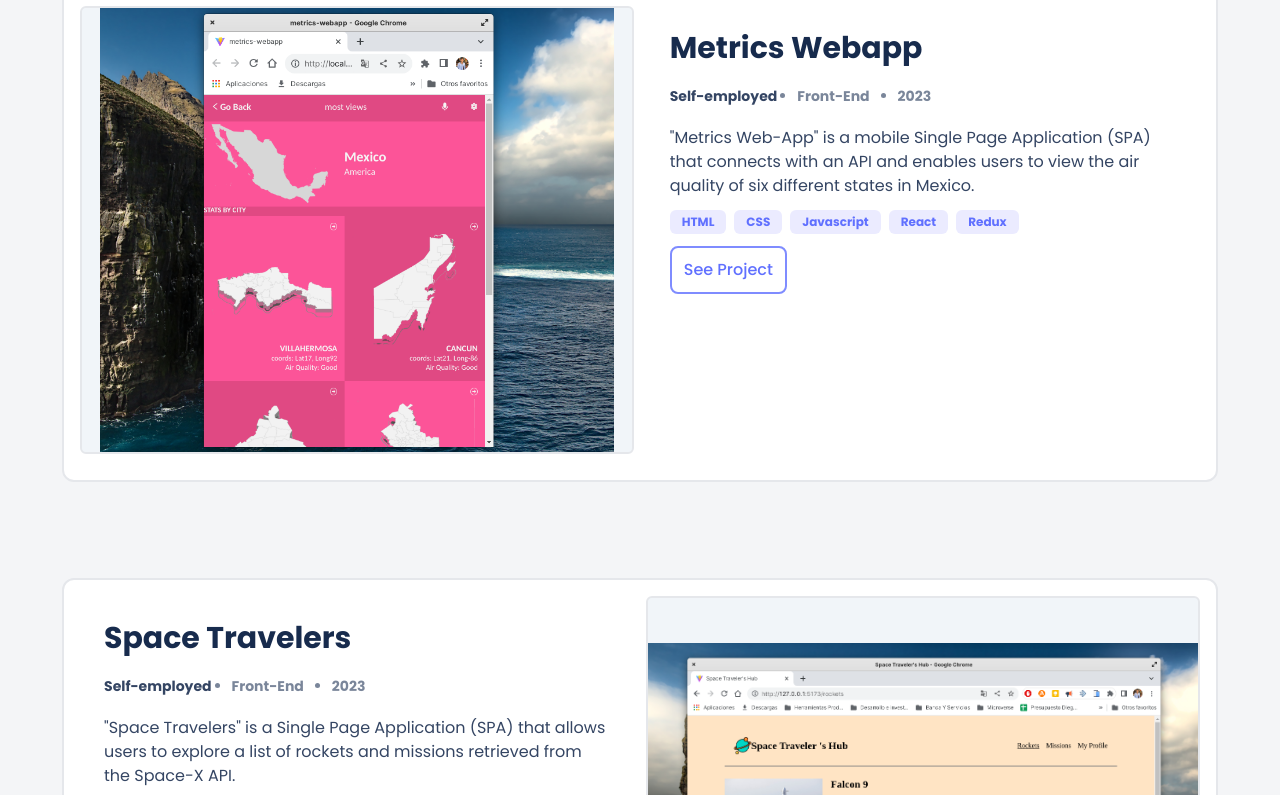
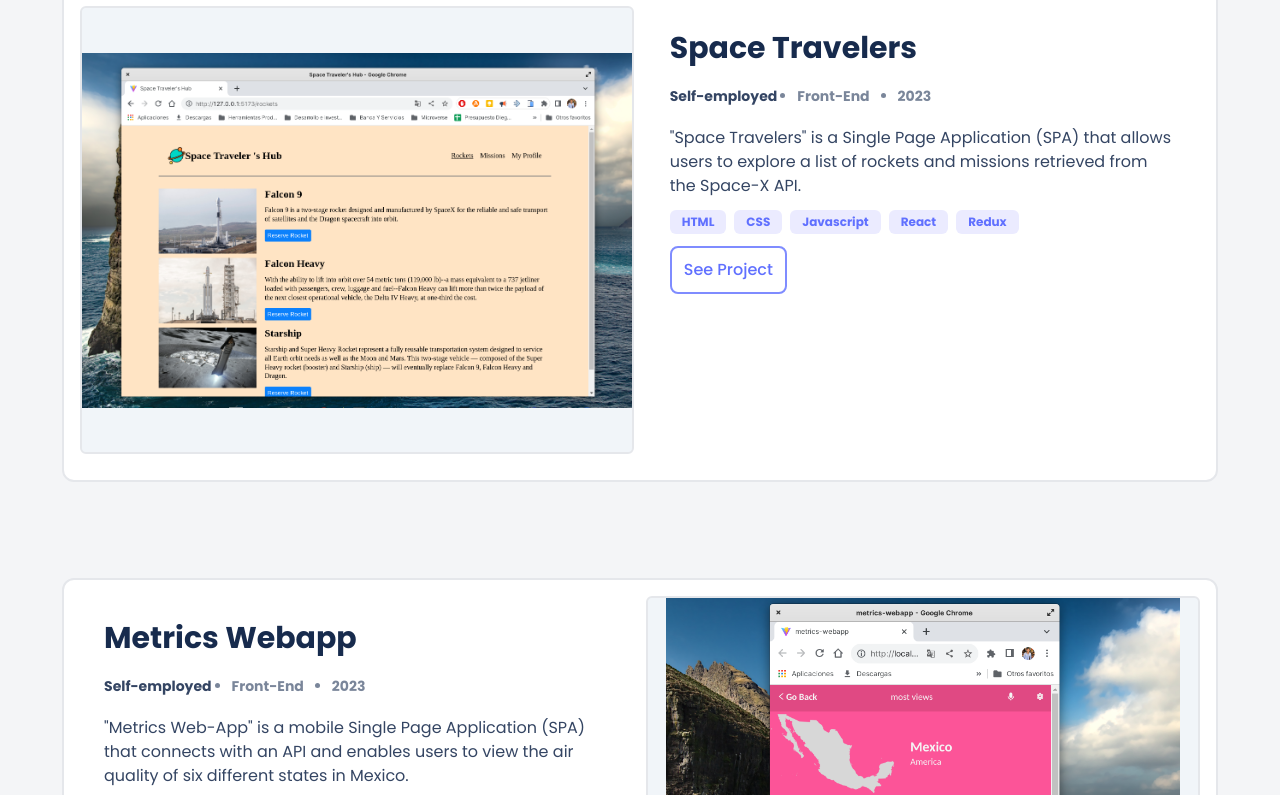
Before and after one commit to Diegogagan2587/Diegogagan2587.github.io, a React (Vite) app: page / in a window 1280 px wide. Shown: the part 3285-4080 px from the top of the page. Built offline with nearby package versions, Linux system fonts and the light colour scheme.

Commit message:
Reorder projects, fix broken link

```diff
--- a/src/data/projects.js
+++ b/src/data/projects.js
@@ -99,23 +99,6 @@ const projects = [
     technologies: ['Ruby', 'JSON', 'RSpec'],
   },
   {
-    name: 'Metrics Webapp',
-    description:
-      '"Metrics Web-App" is a mobile Single Page Application (SPA) that connects with an API and enables users to view the air quality of six different states in Mexico.',
-    descriptionDesk:
-      '"Metrics Web-App" is a mobile Single Page Application (SPA) that connects with an API and enables users to view the air quality of six different states in Mexico. Users can customize the number of cities (up to six), click on a state to explore more metrics, and easily return to the main page. Built with JavaScript, React, HTML5, and CSS3.',
-    img: imgMetricsWebApp,
-    technologies: ['HTML', 'CSS', 'Javascript', 'React', 'Redux'],
-    liveVersion: 'https://diegogagan2587.github.io/metrics-webapp/',
-    source: 'https://github.com/Diegogagan2587/metrics-webapp',
-
-    imgDesk: '/assets/img/projects/metrics-web-app.png',
-    imgPopMobile: '/assets/img/projects/metrics-web-app.png',
-    company: 'Self-employed',
-    typeOfDev: 'Front-End',
-    date: '2023',
-  },
-  {
     name: 'Space Travelers',
     description:
       '"Space Travelers" is a Single Page Application (SPA) that allows users to explore a list of rockets and missions retrieved from the Space-X API.',
@@ -130,6 +113,23 @@ const projects = [
 
     imgDesk: '/assets/img/projects/space-travelers-hub.png',
     imgPopMobile: '/assets/img/projects/capstone-projeect-1.png',
+    company: 'Self-employed',
+    typeOfDev: 'Front-End',
+    date: '2023',
+  },
+  {
+    name: 'Metrics Webapp',
+    description:
+      '"Metrics Web-App" is a mobile Single Page Application (SPA) that connects with an API and enables users to view the air quality of six different states in Mexico.',
+    descriptionDesk:
+      '"Metrics Web-App" is a mobile Single Page Application (SPA) that connects with an API and enables users to view the air quality of six different states in Mexico. Users can customize the number of cities (up to six), click on a state to explore more metrics, and easily return to the main page. Built with JavaScript, React, HTML5, and CSS3.',
+    img: imgMetricsWebApp,
+    technologies: ['HTML', 'CSS', 'Javascript', 'React', 'Redux'],
+    liveVersion: 'https://diegogagan2587.github.io/metrics-webapp/',
+    source: 'https://github.com/Diegogagan2587/metrics-webapp',
+
+    imgDesk: '/assets/img/projects/metrics-web-app.png',
+    imgPopMobile: '/assets/img/projects/metrics-web-app.png',
     company: 'Self-employed',
     typeOfDev: 'Front-End',
     date: '2023',
@@ -223,7 +223,7 @@ const projects = [
     img: imgDocumentationPage,
     technologies: ['HTML', 'CSS'],
     liveVersion:
-      'https://diegogagan2587.github.io/diegolab/rwd-projects/4-technical-Documentation-page.html',
+      'https://dvloper-z.com/Diegogagan2587-old-portfolio/diegolab/rwd-projects/4-technical-Documentation-page.html',
     source:
       'https://github.com/Diegogagan2587/Diegogagan2587.github.io/tree/master/diegolab/rwd-projects',
     descriptionDesk:
@@ -250,22 +250,6 @@ const projects = [
     typeOfDev: 'Front-End',
     date: '2020',
   },
-  {
-    name: 'Tribute Page',
-    description:
-      'Tribute page is a static website dedicated to Dr. Norman Borlaug, it was written using basic html and css',
-    img: imgTributePage,
-    technologies: ['HTML', 'CSS'],
-    liveVersion: 'https://diegogagan2587.github.io/tribute-page/',
-    source: 'https://github.com/Diegogagan2587/tribute-page',
-    descriptionDesk:
-      'Tribute page is a static website dedicated to Dr. Norman Borlaug, it was written using basic html and css and it is a clone page that was built to put in practice basic skills for html and css. Nothing more complex than that',
-    imgDesk: '/assets/img/projects/tribute-page.png',
-    imgPopMobile: '/assets/img/projects/tribute-page.png',
-    company: 'Self-employed',
-    typeOfDev: 'Front-End',
-    date: '2020',
-  },
 ];
 
 export default projects;
```
